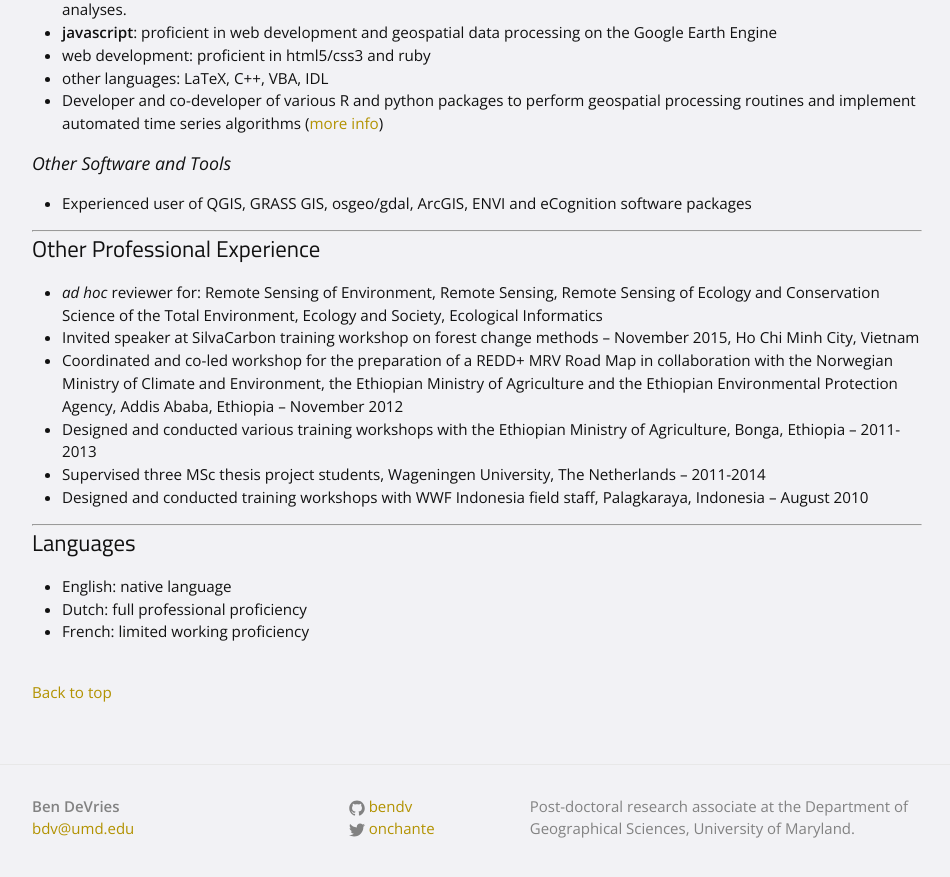
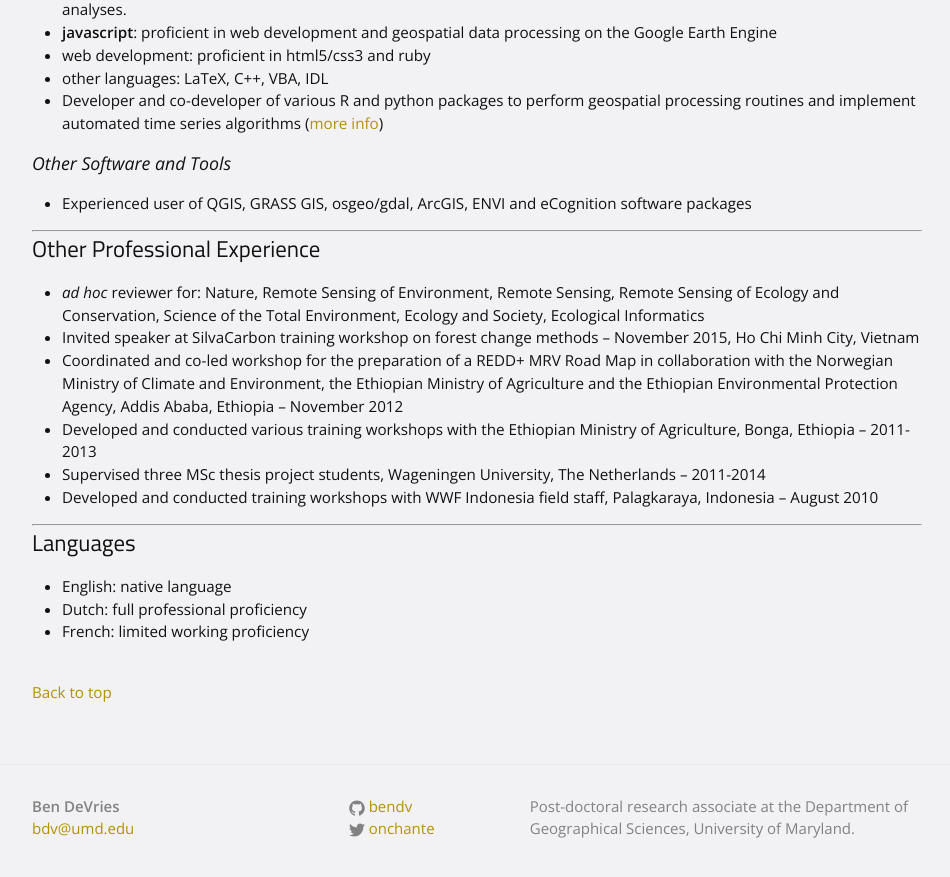
Before and after one commit to bendv/bendv.github.io, a Jekyll site: the page built from cv.md, in a window 1280 px wide and 900 px high, scrolled down 2690 px. Shown: the top 877 px of the window, without its empty margins (163-1113 px from the left). Built offline with Jekyll 4.4.1, drawn with Linux system fonts in a browser that asks for light colours.

```diff
--- a/cv.md
+++ b/cv.md
@@ -98,12 +98,12 @@ Tutoring Alliance Incorporated, Toronto, Canada
 ---
 
 ## Other Professional Experience
-* *ad hoc* reviewer for: Remote Sensing of Environment, Remote Sensing, Remote Sensing of Ecology and Conservation Science of the Total Environment, Ecology and Society, Ecological Informatics
+* *ad hoc* reviewer for: Nature, Remote Sensing of Environment, Remote Sensing, Remote Sensing of Ecology and Conservation, Science of the Total Environment, Ecology and Society, Ecological Informatics
 * Invited speaker at SilvaCarbon training workshop on forest change methods – November 2015, Ho Chi Minh City, Vietnam
 * Coordinated and co-led workshop for the preparation of a REDD+ MRV Road Map in collaboration with the Norwegian Ministry of Climate and Environment, the Ethiopian Ministry of Agriculture and the Ethiopian Environmental Protection Agency, Addis Ababa, Ethiopia – November 2012
-* Designed and conducted various training workshops with the Ethiopian Ministry of Agriculture, Bonga, Ethiopia – 2011-2013
+* Developed and conducted various training workshops with the Ethiopian Ministry of Agriculture, Bonga, Ethiopia – 2011-2013
 * Supervised three MSc thesis project students, Wageningen University, The Netherlands – 2011-2014
-* Designed and conducted training workshops with WWF Indonesia field staff, Palagkaraya, Indonesia – August 2010
+* Developed and conducted training workshops with WWF Indonesia field staff, Palagkaraya, Indonesia – August 2010
 
 ---
 
```
Also changed, not shown: publications.md (+4 -1 lines), talks.md (+4 -0 lines).
